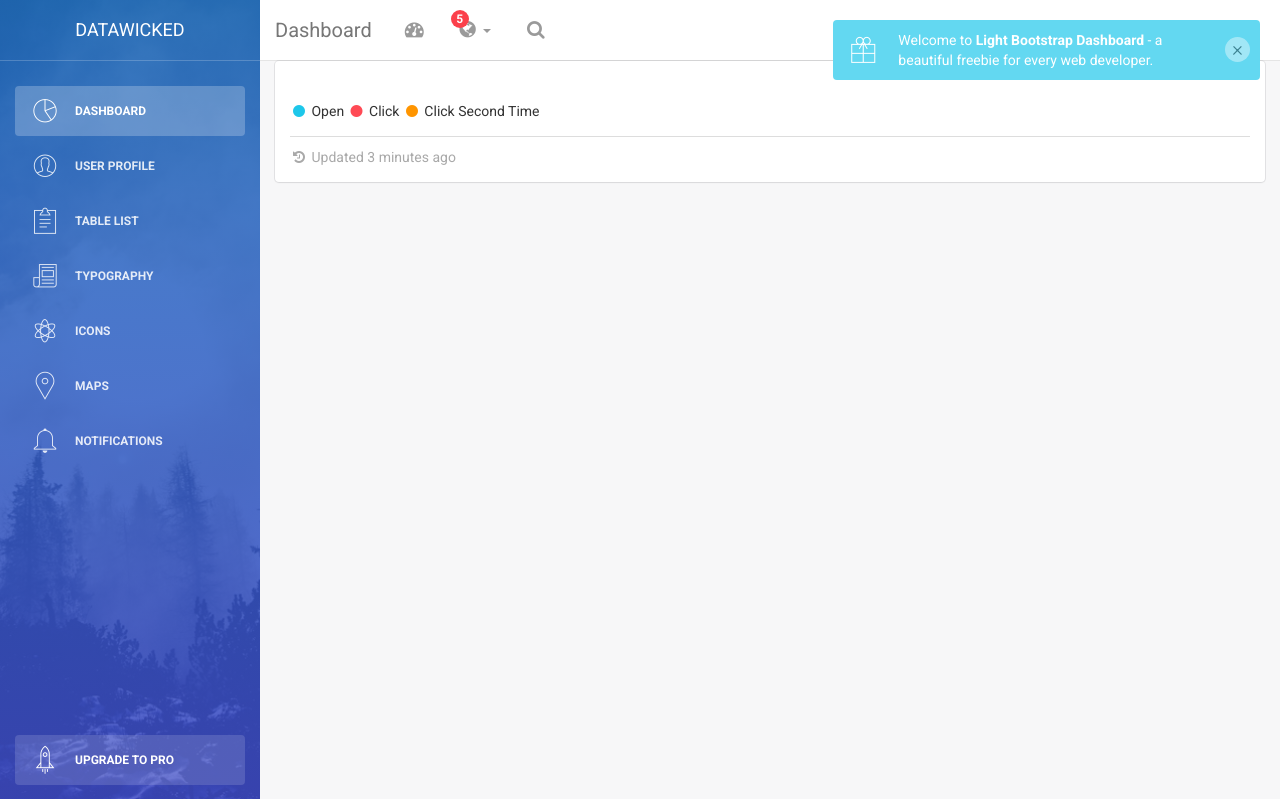
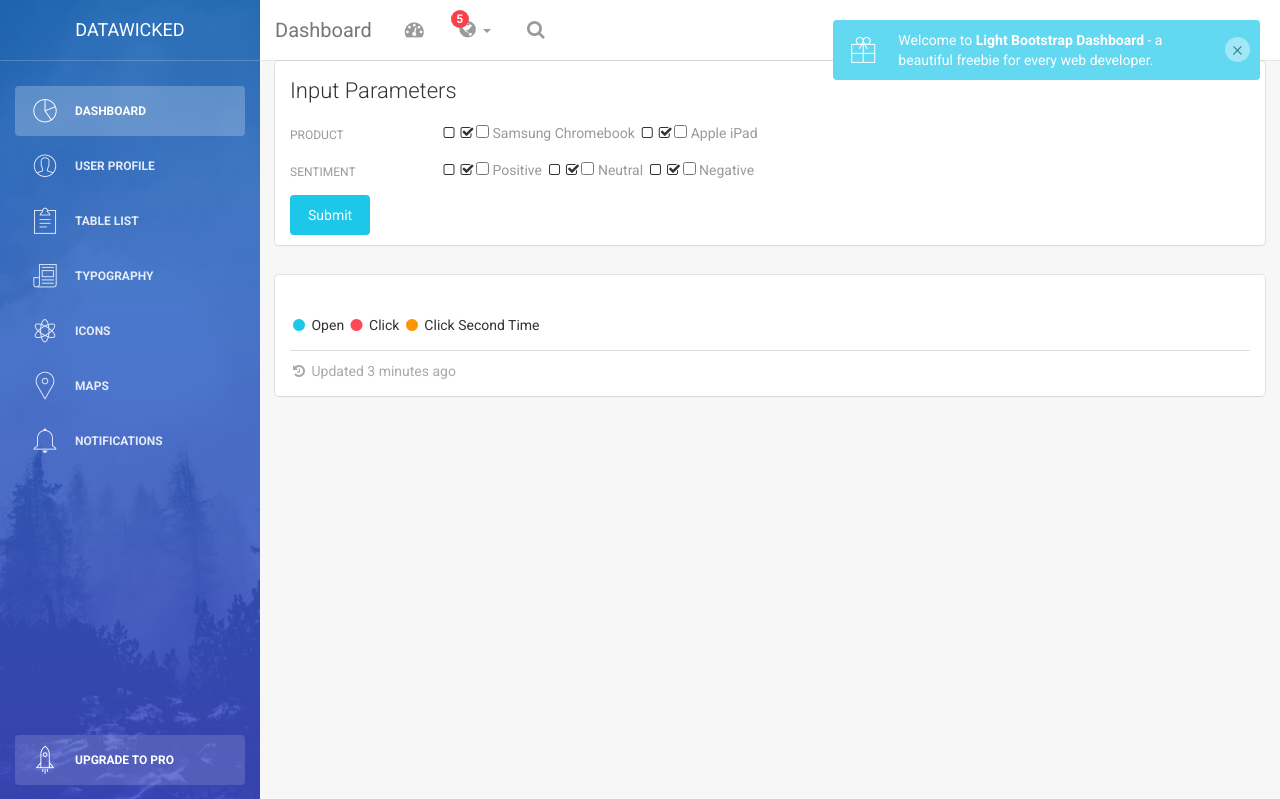
Before and after one commit to CDIPSDataScience2016/cdips-datawicked, a Flask app: template app/templates/dashboard.html in a window 1280 px wide. Shown: the top 799 px of the page. Run offline with Flask 2, Linux system fonts and the light colour scheme; the template is opened without the code that fills it, so the values that code supplies are empty; parts of the project's set-up code (start-up, migrations or seed data) failed here and were passed over; some libraries are stand-ins or nearby versions.

Commit message:
dashboard form

```diff
--- a/app/templates/dashboard.html
+++ b/app/templates/dashboard.html
@@ -52,7 +52,7 @@
 
             <ul class="nav">
                 <li class="active">
-                    <a href="dashboard.html">
+                    <a href="/product">
                         <i class="pe-7s-graph"></i>
                         <p>Dashboard</p>
                     </a>
@@ -202,7 +202,49 @@
                         </div>
                     </div>
 		    -->
+	<div class="col-md-12">
+	  <div class="card">
+	    <div class="header">
+	      <h4 class="title">Input Parameters</h4>
+	    </div>
+	    <div class="content">
+	      <form action="/product" method="post">
 
+		<div class="row">
+		  <div class="form-group">
+		    <label class="col-sm-2 control-label">Product</label>
+
+		    <input type="checkbox" name="product" data-toggle="checkbox"
+			   value="Samsung Chromebook">
+		    <span class="category">Samsung Chromebook</span></input>
+
+		    <input type="checkbox" name="product" data-toggle="checkbox"
+			   value="Apple iPad">
+		    <span class="category">Apple iPad</span></input>
+
+		  </div>
+		</div>
+
+		<div class="row">
+		  <div class="form-group">
+		    <label class="col-sm-2 control-label">Sentiment</label>
+
+		    <input type="checkbox" name="sentiment" data-toggle="checkbox" value="1">
+		    <span class="category">Positive</span></input>
+
+		    <input type="checkbox" name="sentiment" data-toggle="checkbox" value="0">
+		    <span class="category">Neutral</span></input>
+
+		    <input type="checkbox" name="sentiment" data-toggle="checkbox" value="-1">
+		    <span class="category">Negative</span></input>
+
+		  </div>
+		</div>
+		<button type="submit" class="btn btn-fill btn-info">Submit</button>
+	      </form>
+	    </div>
+	  </div>
+	</div>
                     <div class="col-md-12">
                         <div class="card">
                             <div class="header">
```
